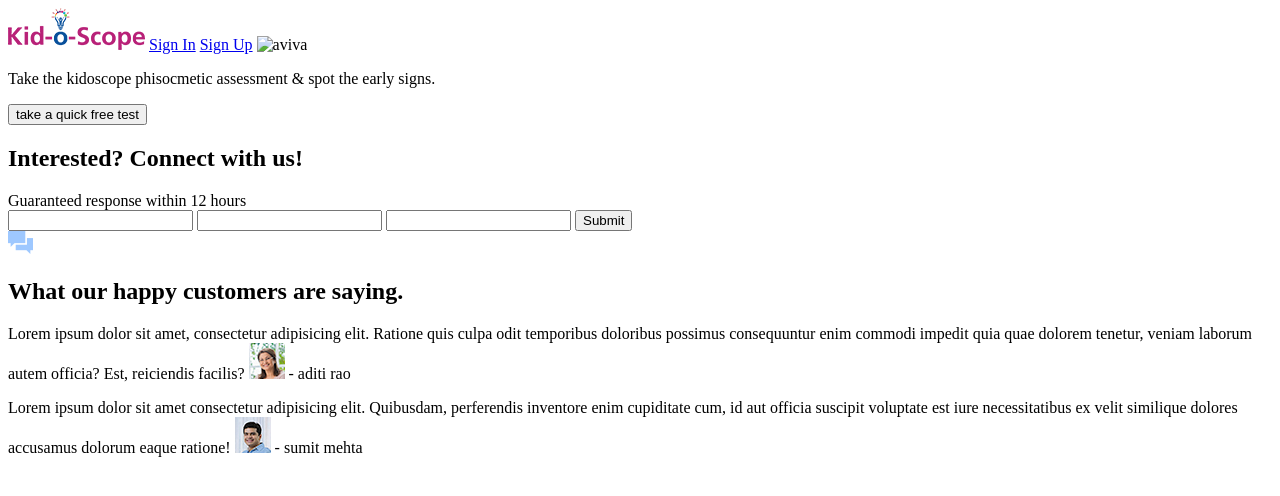
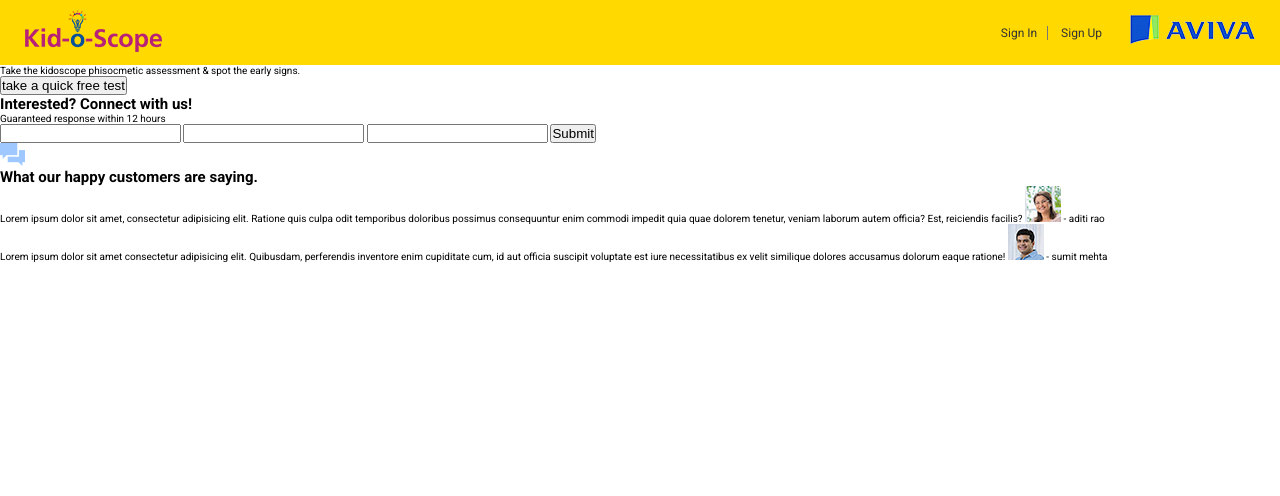
Before and after one commit to NileshOfficial/liveLayoutTest, a plain HTML site: page index.html in a window 1280 px wide. Drawn offline with Linux system fonts and the light colour scheme.

Commit message:
nav complete

```diff
--- a/css/index.css
+++ b/css/index.css
@@ -18,6 +18,10 @@ a {
     color: inherit;
 }
 
+li {
+    style: none;
+}
+
 /*utils*/
 .container {
     max-width: 1300px;
@@ -25,3 +29,32 @@ a {
 }
 
 /*nav*/
+
+.navbar {
+    background-color: #ffd900;
+    padding: 1rem 2.5rem;
+    font-size: 1.2rem;
+    color: #333;
+}
+
+.navbar .container{
+    display: flex;
+    justify-content: space-between;
+    align-items: flex-end;
+}
+
+.navlink {
+    display: inline-block;
+    vertical-align: middle;
+    padding-left: 1rem;
+    padding-right: 1rem;
+    margin-bottom: 1.5rem;
+}
+
+.navlink:first-child {
+    border-right: 1px solid #777;
+}
+
+.rightLogo {
+    margin-left: 1.5rem;
+}
--- a/index.html
+++ b/index.html
@@ -4,21 +4,26 @@
 <head>
     <meta charset="UTF-8">
     <meta name="viewport" content="width=device-width, initial-scale=1.0">
+    <link href="https://fonts.googleapis.com/css?family=Roboto:400,700&display=swap" rel="stylesheet">
+    <link rel="stylesheet" href="css/index.css">
     <title>Kid-O-Scope</title>
 </head>
 
 <body>
-    <nav>
+    <nav class="navbar">
+        <div class="container">
             <span>
                 <img src="./assets/logo.png" alt="Kid-O-Scope">
             </span>
             <span>
-            <a href="#">Sign In</a>
-            <a href="#">Sign Up</a>
-            <img src="" alt="aviva">
+                <a class="navlink" href="#">Sign In</a>
+                <a class="navlink" href="#">Sign Up</a>
+                <img class="rightLogo" src="./assets/right-logo.png" alt="aviva">
             </span>
+        </div>
     </nav>
     <section class="connect">
+        <div class="container">
             <div class="sampleTest">
                 <p>Take the kidoscope phisocmetic assessment & spot the early signs.</p>
                 <button>take a quick free test</button>
@@ -33,8 +38,10 @@
                     <input type="submit" value="Submit">
                 </form>
             </div>
+        </div>
     </section>
     <footer>
+        <div class="container">
             <div class="heading">
                 <a href="#">
                     <img src="./assets/icon.png" alt="message">
@@ -50,11 +57,14 @@
                 <span><img src="./assets/icon1.jpg" alt="aditi rao"> - aditi rao</span>
             </p>
             <p>
-            Lorem ipsum dolor sit amet consectetur adipisicing elit. Quibusdam, perferendis inventore enim cupiditate
-            cum, id aut officia suscipit voluptate est iure necessitatibus ex velit similique dolores accusamus dolorum
+                Lorem ipsum dolor sit amet consectetur adipisicing elit. Quibusdam, perferendis inventore enim
+                cupiditate
+                cum, id aut officia suscipit voluptate est iure necessitatibus ex velit similique dolores accusamus
+                dolorum
                 eaque ratione!
                 <span><img src="./assets/icon2.jpg" alt="sumit mehta"> - sumit mehta</span>
             </p>
+        </div>
     </footer>
 </body>
 
```
Lines whose indentation alone changed are shown as unchanged.
